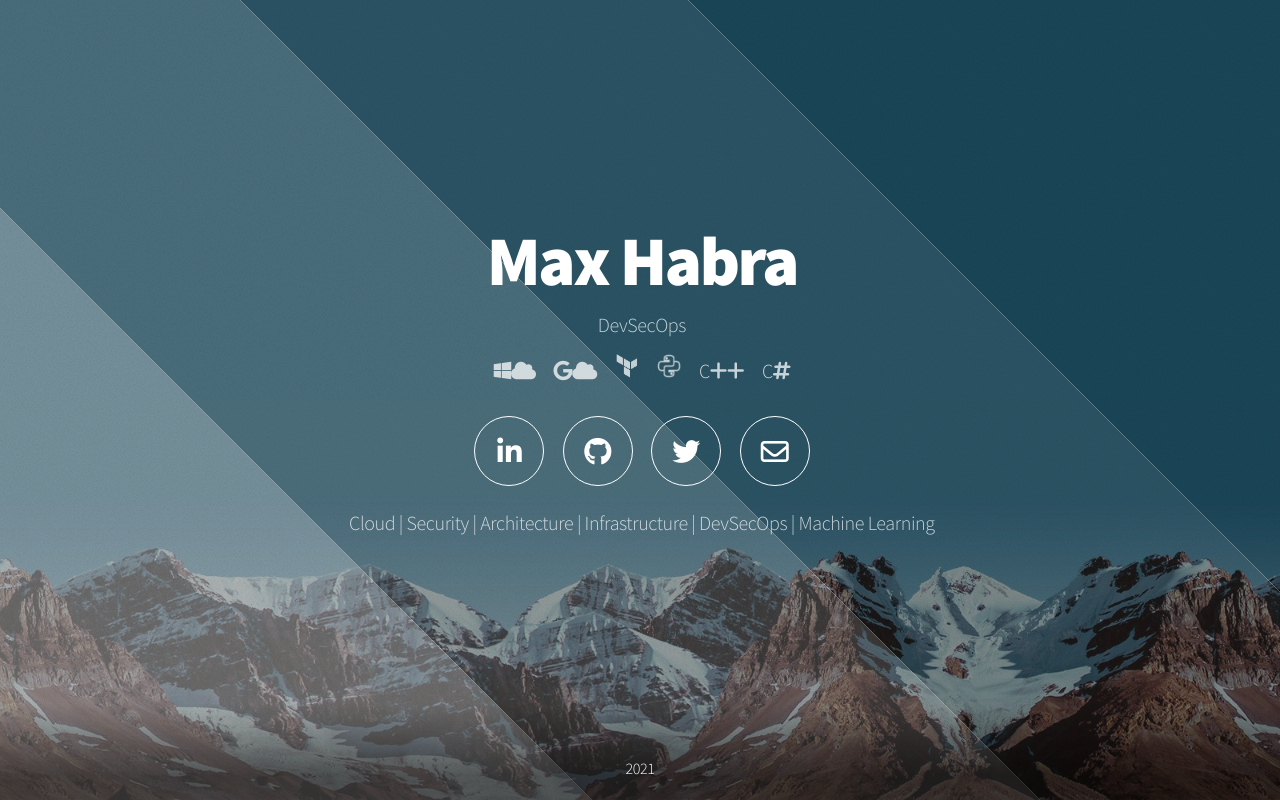
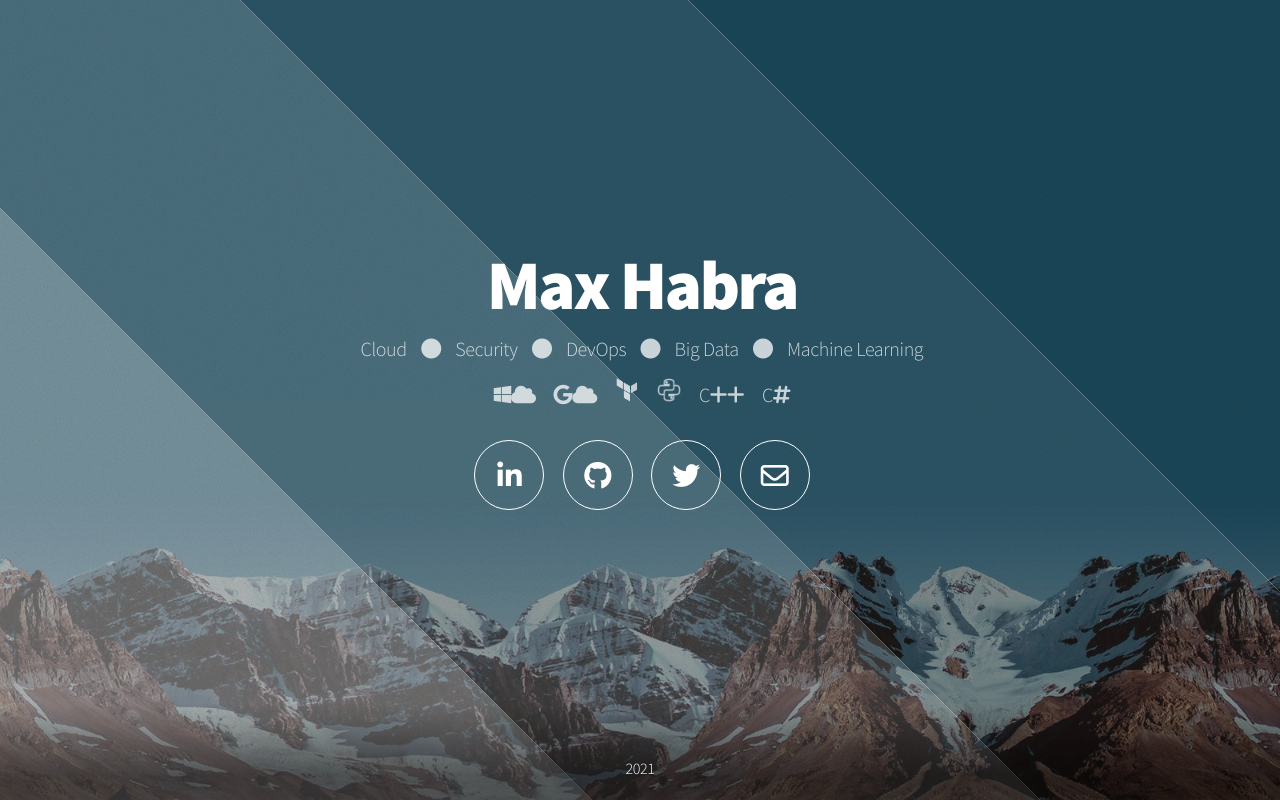
Before and after one commit to maxhabra/maxhabra.github.io, a plain HTML site: page index.html in a window 1280 px wide. Drawn offline with Linux system fonts and the light colour scheme.

Commit message:
simplified content

```diff
--- a/index.html
+++ b/index.html
@@ -33,7 +33,7 @@
             <!-- Header -->
             <header id="header">
                 <h1>Max Habra</h1>
-                <p>DevSecOps</p>
+                <p>Cloud &nbsp;&nbsp;&nbsp;<i class="fa fa-circle"></i>&nbsp;&nbsp;&nbsp; Security &nbsp;&nbsp;&nbsp;<i class="fa fa-circle"></i>&nbsp;&nbsp;&nbsp; DevOps &nbsp;&nbsp;&nbsp;<i class="fa fa-circle"></i>&nbsp;&nbsp;&nbsp; Big Data &nbsp;&nbsp;&nbsp;<i class="fa fa-circle"></i>&nbsp;&nbsp;&nbsp; Machine Learning</p>
                 <p>
                     <i class="fa fa-windows"></i><i class="fa fa-cloud"></i> &nbsp;&nbsp;&nbsp; <i class="fa fa-google"></i><i class="fa fa-cloud"></i> &nbsp;&nbsp;&nbsp;
                     <img src="css/images/terraform.png" width="24" height="24"> &nbsp;&nbsp;&nbsp; <img src="css/images/python.png" width="24" height="24"> &nbsp;&nbsp;&nbsp; <b>C</b><i class="fa fa-plus"></i><i class="fa fa-plus"></i> &nbsp;&nbsp;&nbsp; <b>C</b><i class="fa fa-hashtag"></i>
@@ -65,7 +65,6 @@
                         </li>
                     </ul>
                 </nav>
-                <p>Cloud | Security | Architecture | Infrastructure | DevSecOps | Machine Learning</p>
             </header>
 
             <!-- Footer -->
```
